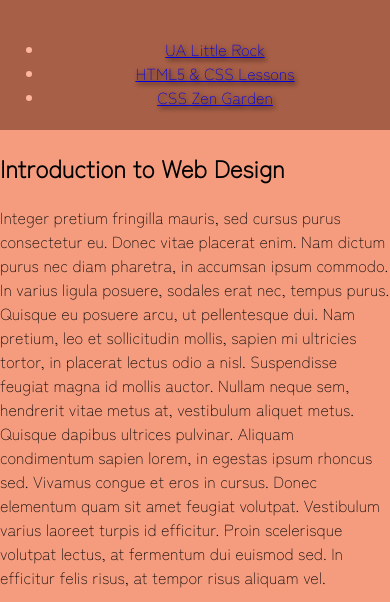
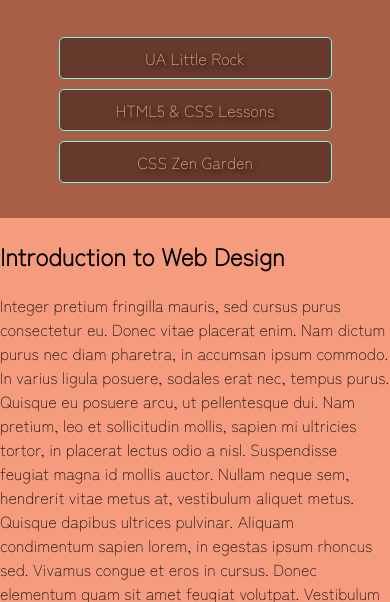
Before and after one commit to hmdarden/it-topaz, a plain HTML site: page css-demo/index.html in a window 390 px wide. Shown: the part 248-850 px from the top of the page. Drawn offline with Linux system fonts and the light colour scheme.

Commit message:
css-demo update

```diff
--- a/css-demo/assets/css/style.css
+++ b/css-demo/assets/css/style.css
@@ -63,3 +63,54 @@ header.primary h2{
   /* Top | Left/Right | Bottom */
   margin: 20px auto 40px;
 }
+
+header.primary nav{
+  width:70vw;
+  margin: 20px auto;
+  max-width:900px;
+}
+
+header.primary nav ul{
+  display:flex;
+  flex-direction:row;
+  justify-content:space-between;
+  padding:0;
+}
+
+header.primary nav ul li{
+  list-style-type:none;
+}
+
+header.primary nav ul li a:link,
+header.primary nav ul li a:visited{
+  color:#FFB69E;
+  text-decoration:none;
+  background-color:#000;
+  background-color:rgba(0,0,0,.4);
+  padding:8px 16px;
+  border-radius:5px;
+  transition:.5s;
+  border:1px solid #7FF5DA;
+}
+
+header.primary nav ul li a:hover, header.primary nav ul li a:active{
+  background-color:rgba(0,0,0,.8);
+}
+
+
+
+
+@media screen and (max-width:690px){
+
+  header.primary nav ul{
+  flex-direction:column;
+  justify-content:space-between;
+}
+
+  header.primary nav li{
+    margin-bottom:10px;
+  }
+
+  header.primary a{
+    display:block;
+  }
```
